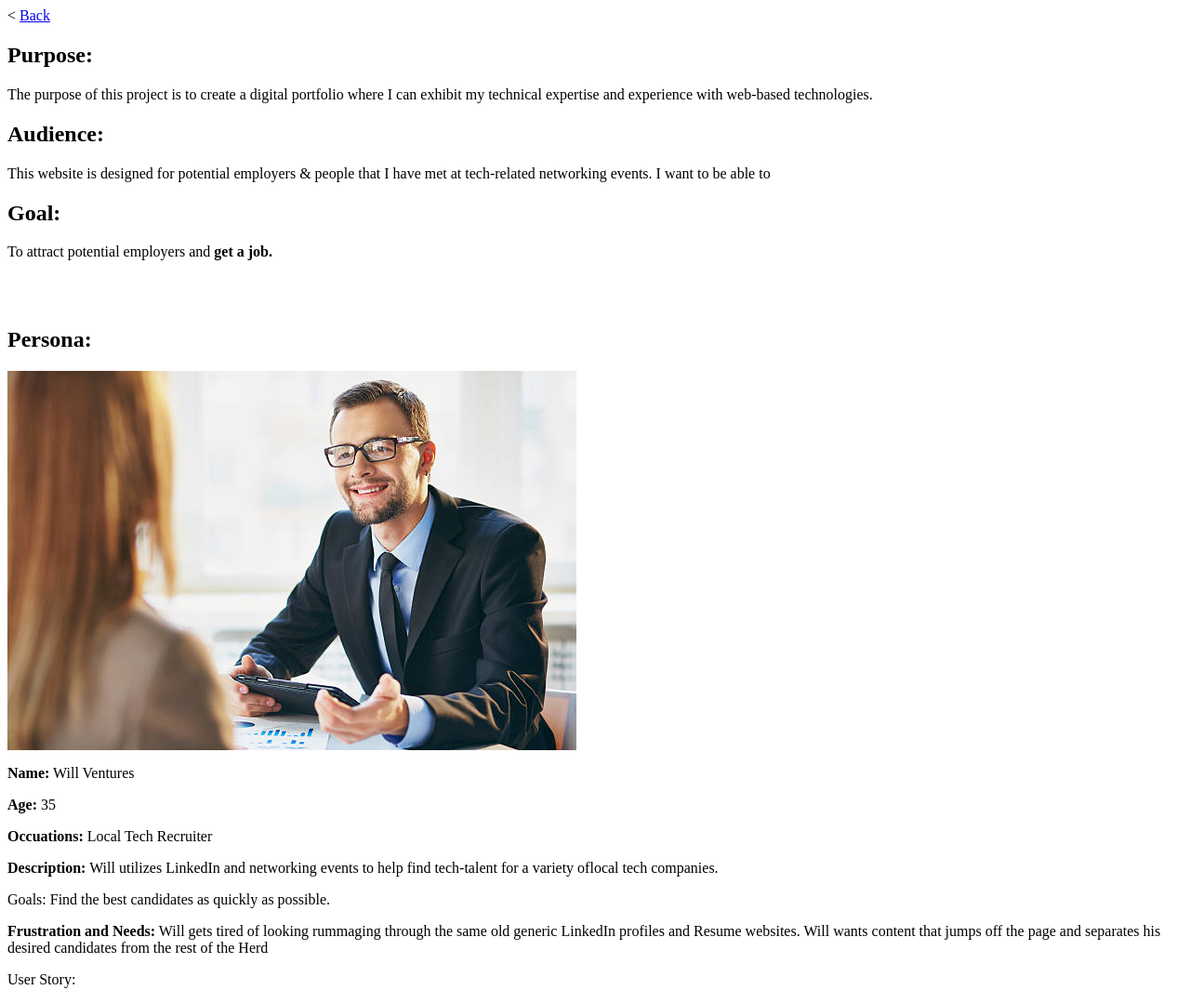
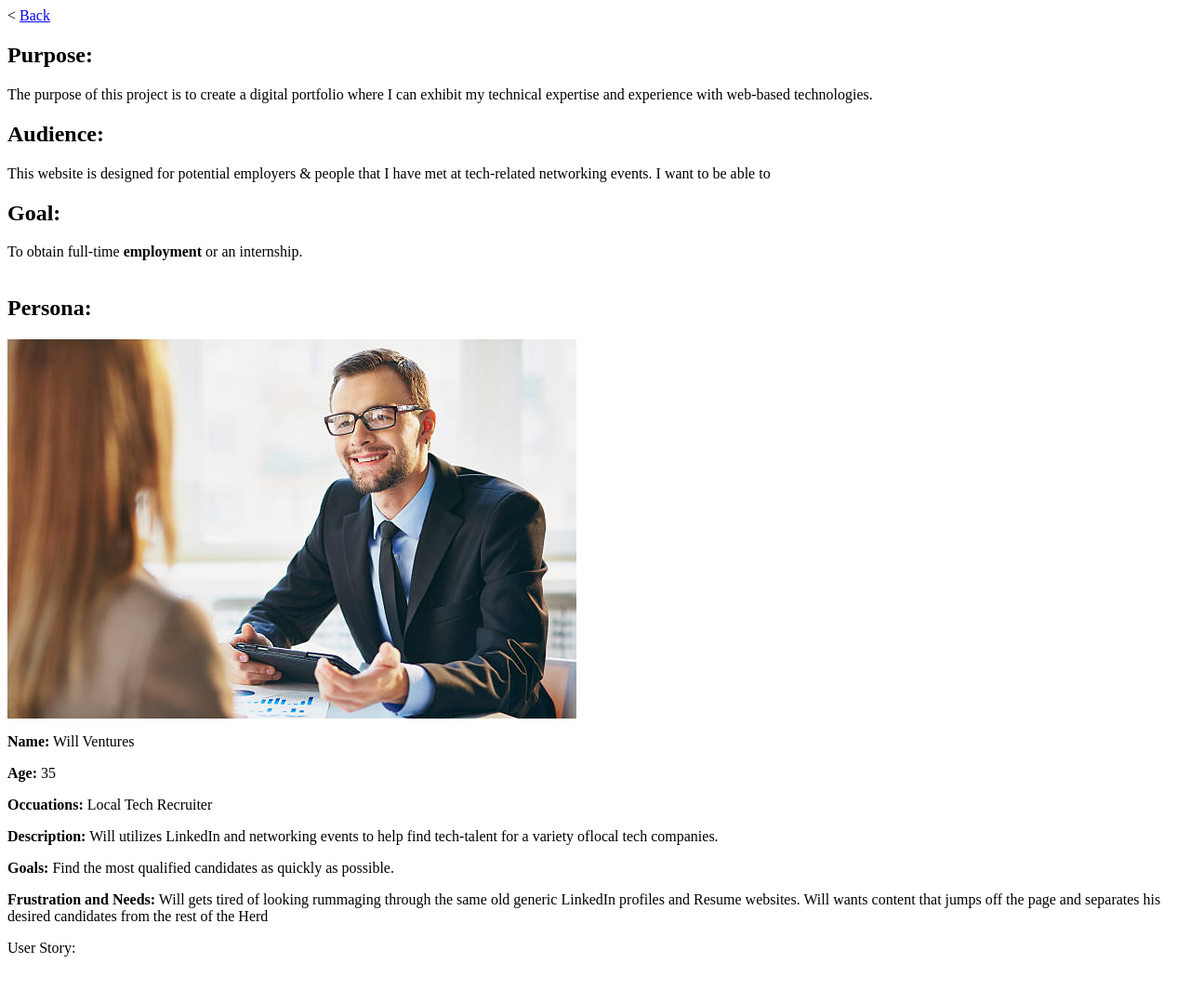
Before and after one commit to d-sanderson/Portfolio-Website, a PHP site: page /documentation/milestone-1.php in a window 1280 px wide. Shown: the whole page at 93% size. After the commit the page ends 1029 px from the top, so only its background shows below. Run offline with PHP 8.4, Linux system fonts and the light colour scheme.

Commit message:
added proper directory structure

```diff
--- a/documentation/milestone-1.php
+++ b/documentation/milestone-1.php
@@ -5,6 +5,7 @@
 		<meta name="viewport"
 				content="width=device-width, user-scalable=no, initial-scale=1.0, maximum-scale=1.0, minimum-scale=1.0">
 		<meta http-equiv="X-UA-Compatible" content="ie=edge">
+		<link rel="stylesheet" href="../style.css"/>
 		<title>PWP Milestone 1 Doc</title>
 	</head>
 	<body>
@@ -21,7 +22,7 @@
 
 		<h2>Goal:</h2>
 
-		<p>To attract potential employers and <strong>get a job.</strong></p>
+		<p>To obtain full-time <strong>employment</strong> or an internship.
 
 		<br/>
 		<br/>
@@ -34,7 +35,7 @@
 		<p><strong>Occuations:</strong> Local Tech Recruiter</p>
 		<p><strong>Description:</strong> Will utilizes LinkedIn and networking events to help find tech-talent for a variety oflocal tech
 			companies.</p>
-		<p>Goals: Find the best candidates as quickly as possible.</p>
+		<p><strong>Goals:</strong> Find the most qualified candidates as quickly as possible.</p>
 		<p><strong>Frustration and Needs:</strong> Will gets tired of looking rummaging through the same old generic LinkedIn profiles and Resume
 			websites.
 			Will wants content that jumps off the page and separates his desired candidates from the rest of the Herd </p>
--- a/index.html
+++ b/index.html
@@ -5,7 +5,7 @@
 		<meta name="viewport"
 				content="width=device-width, user-scalable=no, initial-scale=1.0, maximum-scale=1.0, minimum-scale=1.0">
 		<meta http-equiv="X-UA-Compatible" content="ie=edge">
-		<title>Personal Web Project</title>
+		<title>Personal Web Project Main Page</title>
 	</head>
 	<body>
 		<a href="documentation/milestone-1.php">Milestone 1</a>
```
Also changed, not shown: style.css (added).
